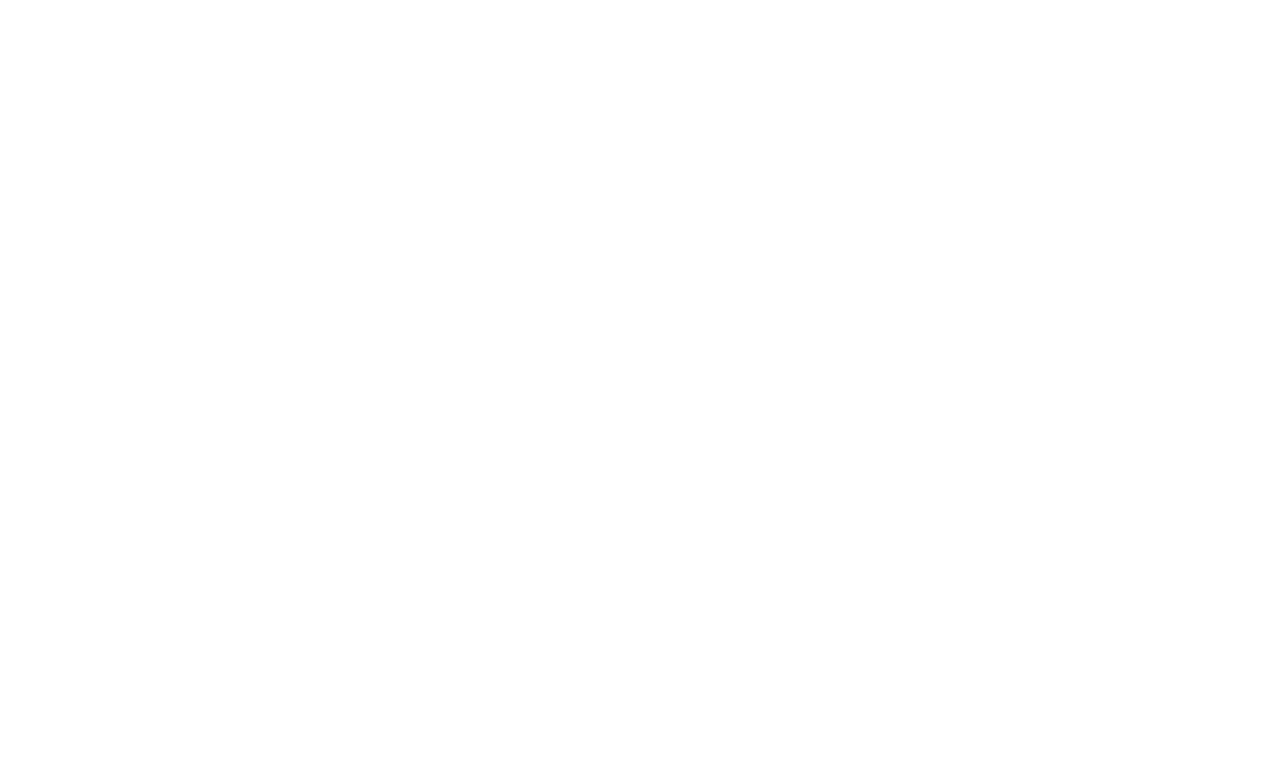
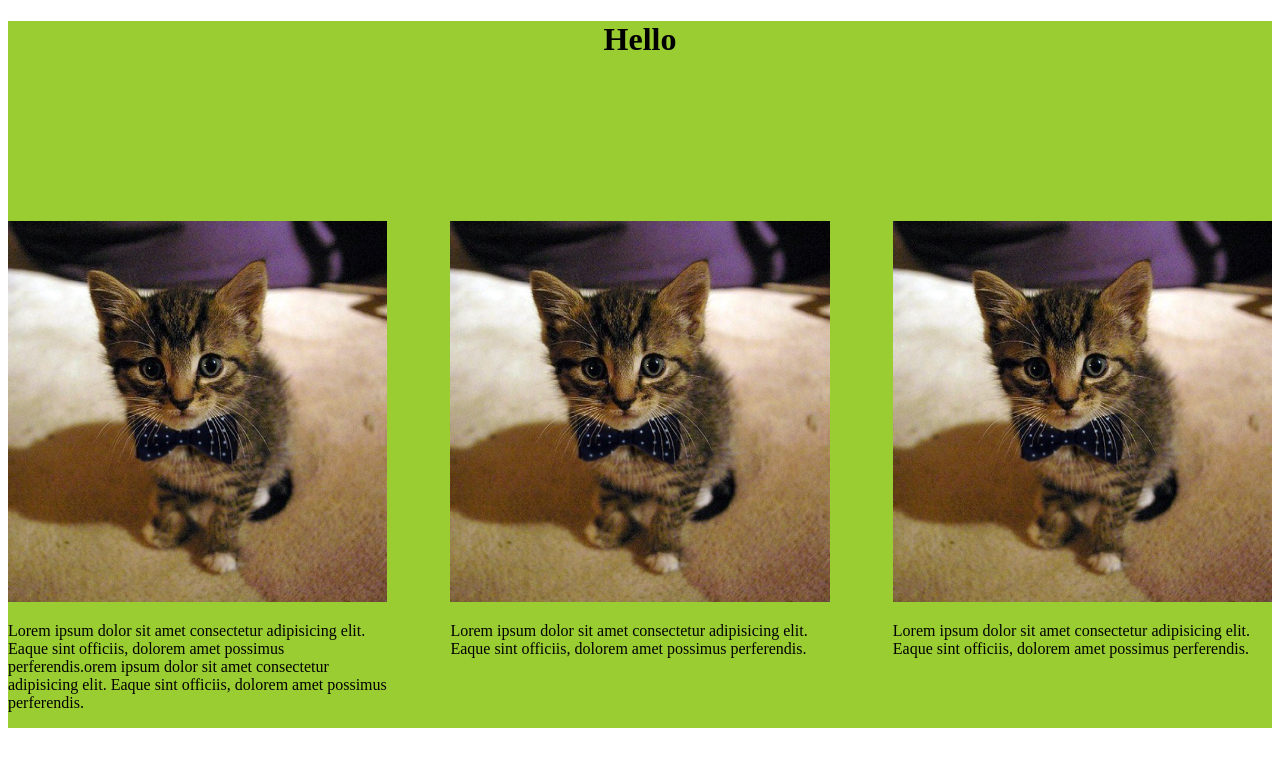
Before and after one commit to AKevra/TMS20, a plain HTML site: page lesson2/index.html in a window 1280 px wide. Drawn offline with Linux system fonts and the light colour scheme.

Commit message:
Add files via upload

```diff
--- /dev/null
+++ b/lesson2/css/styles.css
@@ -0,0 +1,18 @@
+h1 {
+    text-align: center;
+    height: 200px;
+    background-color: yellowgreen;
+    margin-bottom: 0;
+}
+.cats_blocks {
+    display: flex;
+    background-color: yellowgreen;
+    justify-content: space-between;
+    border: red;
+}
+.one_cat_block {
+    width: 30%;
+}
+img {
+    width: 100%;
+}
--- a/lesson2/index.html
+++ b/lesson2/index.html
@@ -1,11 +1,27 @@
 <!DOCTYPE html>
 <html lang="en">
+
 <head>
     <meta charset="UTF-8">
     <meta name="viewport" content="width=device-width, initial-scale=1.0">
     <title>Document</title>
-</head>
+    <link rel="stylesheet" href="./css/styles.css">
+   </head>
 <body>
-
+    <h1>Hello</h1>
+    <div class="cats_blocks">
+    <div class="one_cat_block">
+        <img src="./img/cat.jpeg" alt="Cat"></a>
+        <p>Lorem ipsum dolor sit amet consectetur adipisicing elit. Eaque sint officiis, dolorem amet possimus perferendis.orem ipsum dolor sit amet consectetur adipisicing elit. Eaque sint officiis, dolorem amet possimus perferendis.</p>
+    </div>
+    <div class="one_cat_block">
+        <img src="./img/cat.jpeg" alt="Cat"></a>
+        <p>Lorem ipsum dolor sit amet consectetur adipisicing elit. Eaque sint officiis, dolorem amet possimus perferendis.</p>
+    </div>
+    <div class="one_cat_block">
+        <img src="./img/cat.jpeg" alt="Cat"></a>
+        <p>Lorem ipsum dolor sit amet consectetur adipisicing elit. Eaque sint officiis, dolorem amet possimus perferendis.</p>
+    </div>
+    </div>
 </body>
 </html>
```
Also changed, not shown: lesson2/img/cat.jpeg (added).
